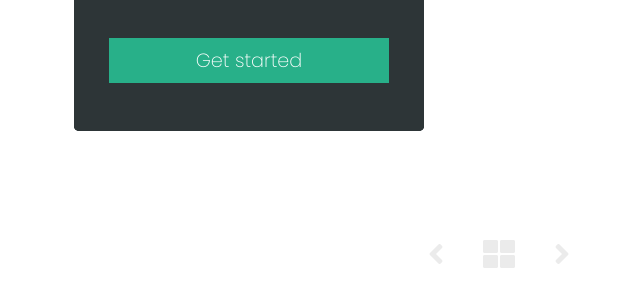
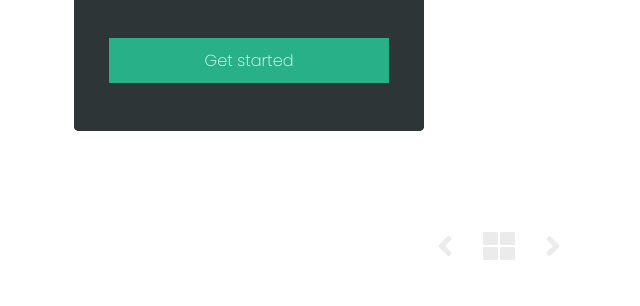
Before and after one commit to davidlower/sexy-user-interface-forms-css30-day4, a plain HTML site: page index.html in a window 1280 px wide. Shown: the part 1032-1338 px from the top of the page, 141-781 px from the left. Drawn offline with Linux system fonts and the light colour scheme.

Commit message:
added a navigation at the bottom of the page

```diff
--- a/styles.css
+++ b/styles.css
@@ -16,7 +16,9 @@ BODY
 
 .container {
    position: relative;
+
    display: grid;
+
    width: 90%;
    max-width: 1000px;
    margin: 5% auto;
@@ -148,6 +150,7 @@ FORM
    font-family: 'Poppins', sans-serif;
    font-size: 0.8rem;
    font-weight: 200;
+
    -webkit-appearance: none;
 }
 
@@ -180,7 +183,7 @@ FORM
    width: 100%;
    margin-top: 0.7rem;
 
-   font-size: 1.2rem;
+   font-size: 1rem;
 }
 
 .input-form input[type="submit"]:hover {
@@ -249,10 +252,15 @@ FORM
 /* BOTTOM NAVIGATION */
 
 .navigation {
+   display: flex;
+   align-items: flex-end;
+
+   height: 140px;
+   margin: 0 auto;
+
+   font-size: 2rem;
+
    grid-column: span 2;
-   margin: 0 auto;
-   font-size: 2rem;
-   padding: 10% 0 0;
 }
 
 .navigation a:nth-child(2) {
@@ -260,8 +268,9 @@ FORM
 }
 
 .navigation a:hover {
+   cursor: pointer;
+
    color: #bbb9bb;
-   cursor: pointer;
 }
 
 .navigation a:active {
@@ -270,6 +279,7 @@ FORM
 
 a {
    text-decoration: none;
+
    color: #ebebeb;
 }
 
```
